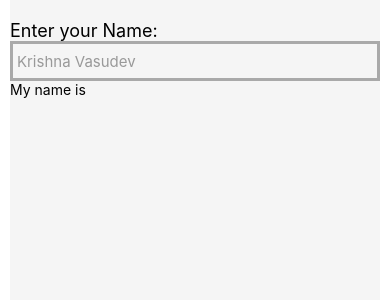
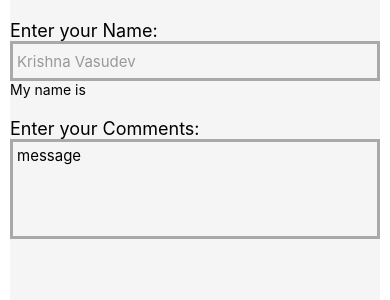
Before and after one commit to prasanv/reactNative, a React Native app: screen / in a window 390 px wide. Shown: the top 300 px of the page. Built offline with nearby package versions, Linux system fonts and the light colour scheme.

Commit message:
multiline text input

```diff
--- a/components/13-inputText.tsx
+++ b/components/13-inputText.tsx
@@ -28,6 +28,12 @@ const InputTextComp = () => {
         />
         <Text>My name is {textInputValue}</Text>
       </View>
+      <Text style={[styles.label]}>Enter your Comments:</Text>
+      <TextInput
+        style={[styles.multilineInput]}
+        placeholder="message"
+        multiline
+      />
     </SafeAreaView>
   );
 };
@@ -51,6 +57,14 @@ const styles = StyleSheet.create({
     padding: 4,
     fontSize: 15,
   },
+  multilineInput: {
+    borderColor: 'darkgrey',
+    borderWidth: 3,
+    height: 100,
+    padding: 4,
+    fontSize: 15,
+    textAlignVertical: 'top',
+  },
 });
 
 export default InputTextComp;
```
